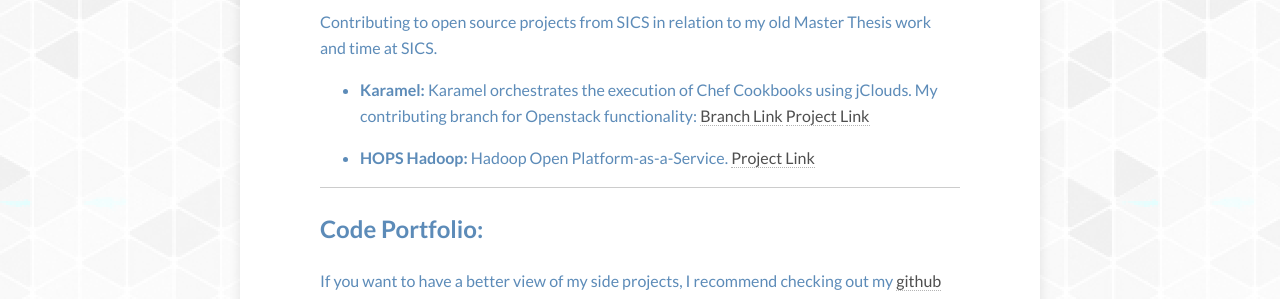
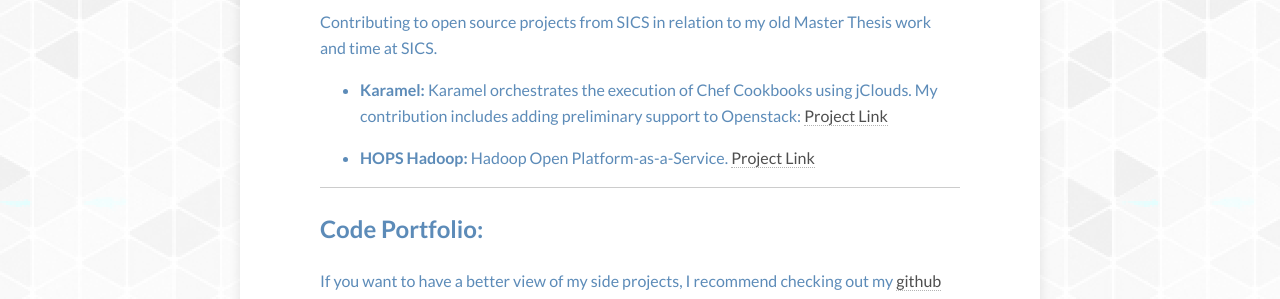
Before and after one commit to alorlea/alorlea.github.io, a Jekyll site: the page built from curriculum-vitae/index.md, in a window 1280 px wide and 900 px high, scrolled down 3563 px. Shown: the part 180-479 px from the top of the window. Built offline with Jekyll 4.4.1, drawn with Linux system fonts in a browser that asks for light colours; nearby versions of some CDN libraries.

Commit message:
update CV

```diff
--- a/curriculum-vitae/index.md
+++ b/curriculum-vitae/index.md
@@ -130,8 +130,7 @@
 Contributing to open source projects from SICS in relation to my old Master Thesis work and time at SICS.
 
 - **Karamel:** Karamel orchestrates the execution of Chef Cookbooks using jClouds.
-My contributing branch for Openstack functionality: [Branch Link](https://github.com/karamelchef/karamel/tree/feature_openstack-support)
-[Project Link](https://github.com/karamelchef)
+My contribution includes adding preliminary support to Openstack: [Project Link](https://github.com/karamelchef)
 
 - **HOPS Hadoop:** Hadoop Open Platform-as-a-Service. [Project Link](https://github.com/karamelchef)
 
```
